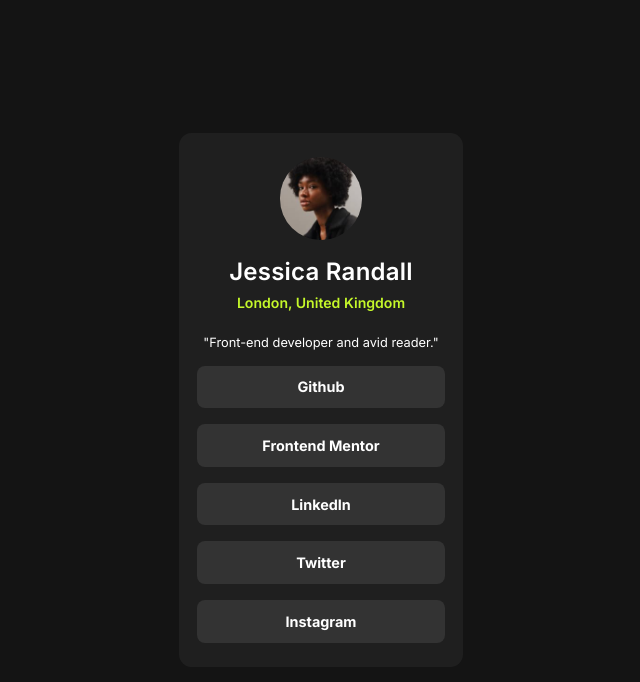
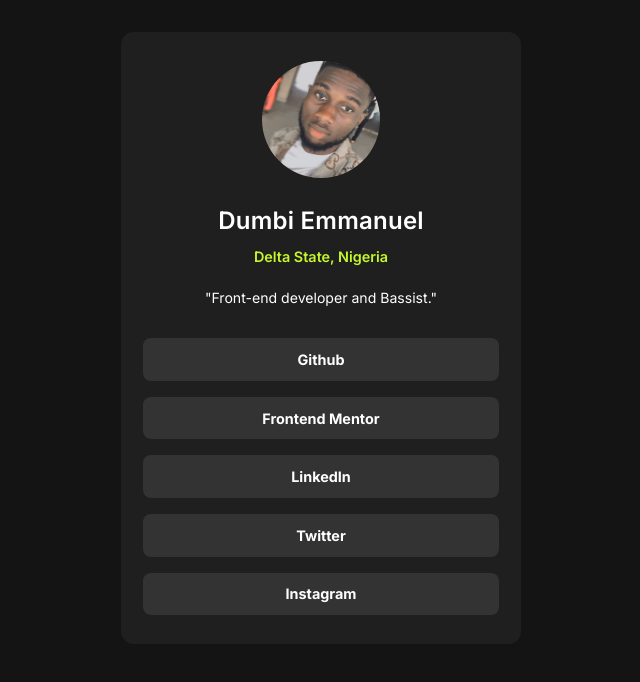
Before and after one commit to emmadumbi/Social-Link-Profile, a plain HTML site: page index.html in a window 1280 px wide. Shown: the whole page, without its empty margins (319-959 px from the left). Drawn offline with Linux system fonts and the light colour scheme.

Commit message:
update some sections

```diff
--- a/index.html
+++ b/index.html
@@ -16,24 +16,24 @@
 <body>
     <main>
         <figure>
-            <img src="./images/avatar-jessica.jpeg" alt="jessica avatar">
+            <img src="./images/IMG_3292.JPG" alt="Emmanuel's avatar">
         </figure>
 
-        <h2>Jessica Randall</h2>
+        <h1>Dumbi Emmanuel</h1>
 
-        <h3>London, United Kingdom</h3>
+        <h2>Delta State, Nigeria</h2>
 
         <P>
-            &quot;Front-end developer and avid reader.&quot;
+            &quot;Front-end developer and Bassist.&quot;
         </P>
 
         <a href="https://github.com/emmadumbi" target="_blank">Github</a>
 
         <a href="https://www.frontendmentor.io/profile/emmadumbi" target="_blank">Frontend Mentor</a>
 
-        <a href="#">LinkedIn</a>
+        <a href="https://www.linkedin.com/in/dumbi-emmanuel-33a027342/" target="_blank">LinkedIn</a>
 
-        <a href="https://twitter.com/Iamemmy_cfc" target="_blank">Twitter</a>
+        <a href="https://x.com/Emmy__Dev" target="_blank">Twitter</a>
 
         <a href="#">Instagram</a>
     </main>
--- a/styles.css
+++ b/styles.css
@@ -10,14 +10,13 @@
     --DARK-GREY: hsl(0, 0%, 12%);
     --OFF-BLACK: hsl(0, 0%, 8%);
 
-
-
-
     /* TYPOGHRAPHY*/
     --FONT-FAMILY: "inter",arial;
 }
 
-*{
+*,
+*::before,
+*::after {
     box-sizing: border-box;
     margin: 0;
     padding: 0;
@@ -25,78 +24,75 @@
 }
 
 body{
-    height: 100vh;
-    width: 100%;
+    min-height: 100dvh;
     background-color: var(--OFF-BLACK);
-    display: flex;
-    justify-content: center;
-    align-items: center;
-    padding: 3rem 0;
+    padding: 2rem 0;
 }
 
-
 main{
+    width: 90%;
+    max-width: 400px;
+    margin-inline: auto;
     display: flex;
     align-items: center;
-    padding: 1.5rem;
+    padding: 1.8rem 2rem;
     border-radius: 0.8rem;
     flex-direction: column;
     background-color: var(--DARK-GREY);
 }
 
-figure{
+figure {
     width: 35%;
+    margin-bottom: 1.5rem;
 }
 
 img{
-    width: 100%;
+    max-width: 100%;
+    aspect-ratio: 1/1;
+    object-fit: cover;
     border-radius: 50%;
+}
+
+h1{
+    font-size: 1.5rem;
+    color: var(--WHITE);
+    font-weight: 600;
     margin-bottom: 0.8rem;
+    letter-spacing: 0.01em;
 }
 
 h2{
-    color: var(--WHITE);
-    font-weight: 600;
-    margin-bottom: 0.5rem;
-    letter-spacing: 0.01em;
-}
-
-h3{
     color: var(--GREEN);
-    font-size: 0.88rem;
+    font-size: 0.9rem;
     font-weight: 600;
     margin-bottom: 1.5rem;
 }
 
 p{
     color: var(--WHITE);
-    font-size: 0.8rem;
+    font-size: 0.88rem;
     font-weight: 400;
     margin-bottom: 1rem;
+    text-align: center;
 }
 
 
 main a{
+    display: flex;
     text-decoration: none;
+    background-color: var(--GREY);
+    justify-content: center;
+    padding: 0.8rem;
+    width: 106%;
     color: var(--WHITE);
-    display: block;
+    font-weight: 700;
+    border-radius: 0.5rem;
+    margin-block-start: 1rem;
     font-size: 0.9rem;
-    font-weight: 700;
-    width: 105%;
-    margin-bottom: 1rem;
-    padding: 0.8rem 0;
-    text-align: center;
-    border-radius: 0.5rem;
-    background-color: var(--GREY);
+    transition: 250ms ease-in-out;
 }
 
-a:last-child {
-    margin-bottom: 0;
-}
-
-
-
-a:hover, a:focus{
+a:hover{
     background-color: var(--WHITE);
     color: var(--GREY);
 }
@@ -106,21 +102,17 @@ a:active{
     color: var(--OFF-BLACK);
 }
 
-footer p{
-    display: inline-block;
-}
-
-
-@media (min-width:1440px) {
+@media (min-width: 1440px) {
     body{
-        padding: 0;
+        display: flex;
+        justify-content: center;
+        align-items: center;
+        padding-block-start: 8rem;
     }
 
     main{
-        padding: 1.5rem 2rem;
+        padding-inline: 3rem;
+        padding-block-end: 3rem;
     }
 
-    a{
-        width: 110%;
-    }
 }
```
Also changed, not shown: images/IMG_3292.JPG (added).
